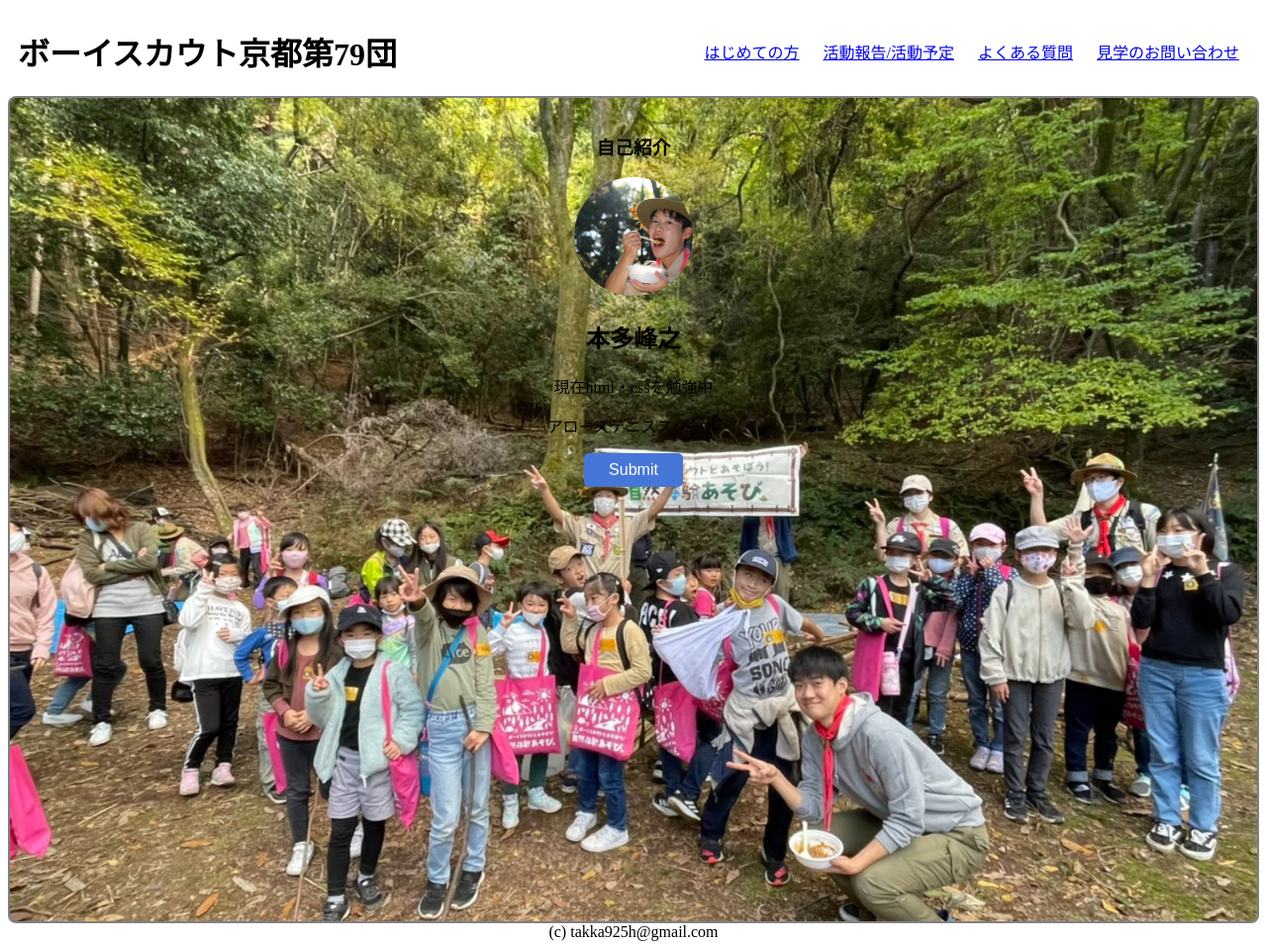
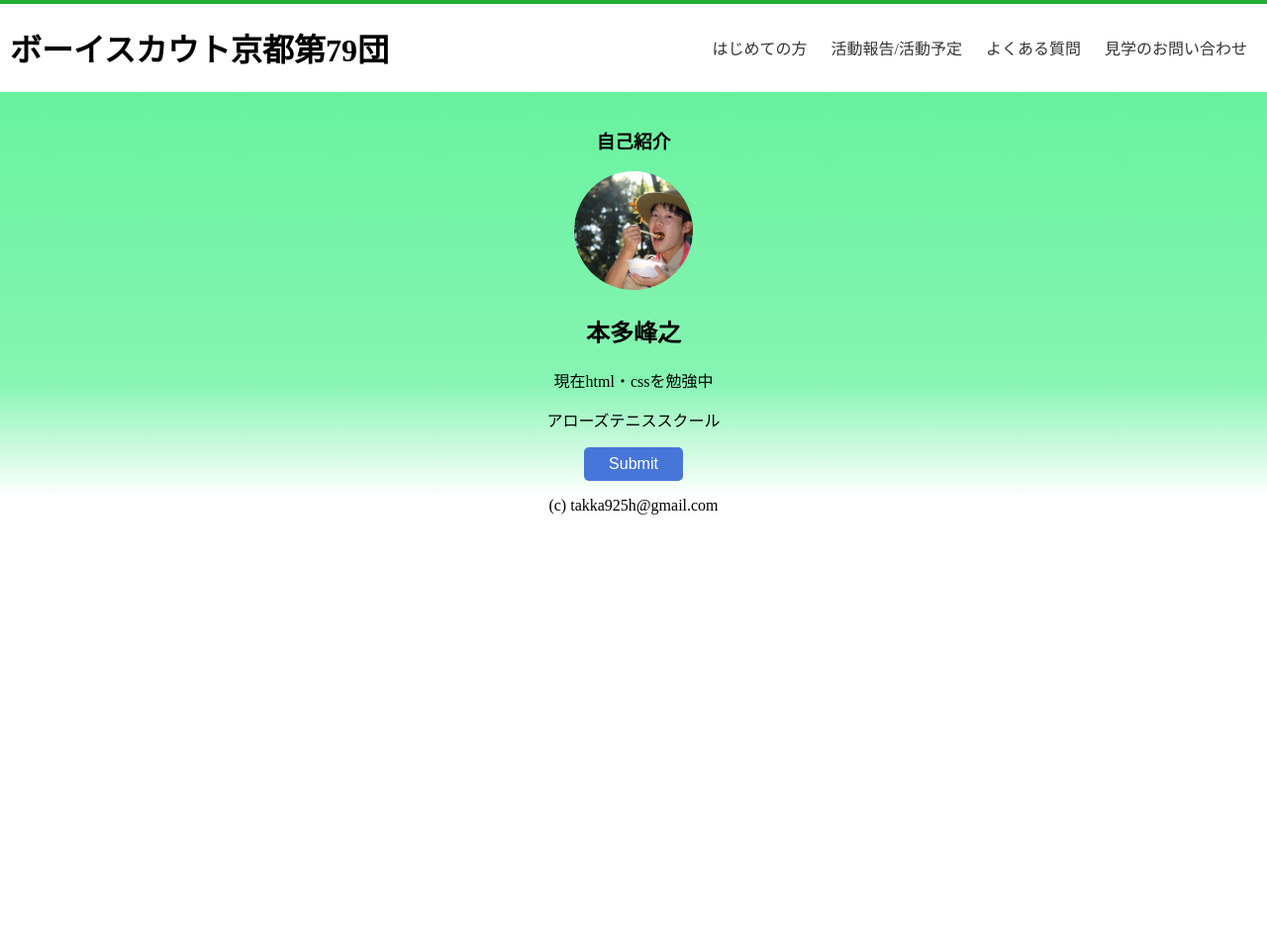
Before and after one commit to Tucker925H/BS79HP, a plain HTML site: page index.html in a window 1280 px wide. Shown: the whole page at 99% size. After the commit the page ends 800 px from the top, so only its background shows below. Drawn offline with Linux system fonts and the light colour scheme.

Commit message:
navタグの作成とstyle当て

```diff
--- a/index.html
+++ b/index.html
@@ -5,17 +5,17 @@
     <link rel="stylesheet" href="style.css">
     <meta http-equiv="X-UA-Compatible" content="IE=edge">
     <meta name="viewport" content="width=device-width, initial-scale=1.0">
-    <title>my self</title>
+    <title>ボーイスカウト｜京都第79団</title>
 </head>
 <body>
     <header>
         <h1 class="title">ボーイスカウト京都第79団</h1>
         <nav class="nav">
             <ul>
-                <li class="menu-item"><a href="#">はじめての方</a></li>
-                <li class="menu-item"><a href="#">活動報告/活動予定</a></li>
-                <li class="menu-item"><a href="#">よくある質問</a></li>
-                <li class="menu-item"><a href="#">見学のお問い合わせ</a></li>
+                <li class="menu-item"><a href="#"><span>はじめての方</span></a></li>
+                <li class="menu-item"><a href="#"><span>活動報告/活動予定</span></a></li>
+                <li class="menu-item"><a href="#"><span>よくある質問</span></a></li>
+                <li class="menu-item"><a href="#"><span>見学のお問い合わせ</span></a></li>
             </ul>
         </nav>
     </header>
--- a/style.css
+++ b/style.css
@@ -1,5 +1,8 @@
 body {
     text-align: center;
+    border-top: 4px solid #22ac38;
+    margin:0;
+    padding:0;
 }
 
 header {
@@ -9,14 +12,53 @@ header {
     padding-left: 10px;
 }
 
+.nav {
+    text-align: center;
+}
+
+ul {
+    margin: 0;
+    padding: 0;
+}
+
 .menu-item {
     display: inline-block;
     list-style: none;
-    padding: 10px;
+    padding:10px;
+}
+
+a {
+    position:relative;
+    display: inline-block;
+    text-decoration: none;
+    color: #333;
+}
+
+a::after {
+    content: "";
+    display: block;
+    width: 80px;
+    height: 3px;
+    background: #22ac38;
+    position: absolute;
+    top: auto;
+    left: 0;
+    right: 0;
+    bottom: 0;
+    margin: 0 auto;
+    transition: 0.2s;
+    opacity: 0;
+}
+
+a:hover::after {
+    bottom: -4px;
+    opacity: 1;
+    visibility: visible;
 }
 
 .title {
     margin-right: auto;
+    color: black;
 }
 
 img {
@@ -47,15 +89,10 @@ button:focus {
 }
 
 section {
-    border: solid;
-    border-width: 2px;
-    border-radius: 8px;
-    border-color: gray;
+    width: auto;
     margin-left: auto;
     margin-right: auto;
     padding: 16px;
-    min-height: 100vh;
-    background-image: url(BSbackground.jpg);
+    background: linear-gradient(180deg, #68F29F 0%, rgba(104, 242, 159, 0.8) 71.35%, rgba(104, 242, 159, 0) 100%);
     background-repeat: no-repeat;
-    background-size: cover;
 }
```
